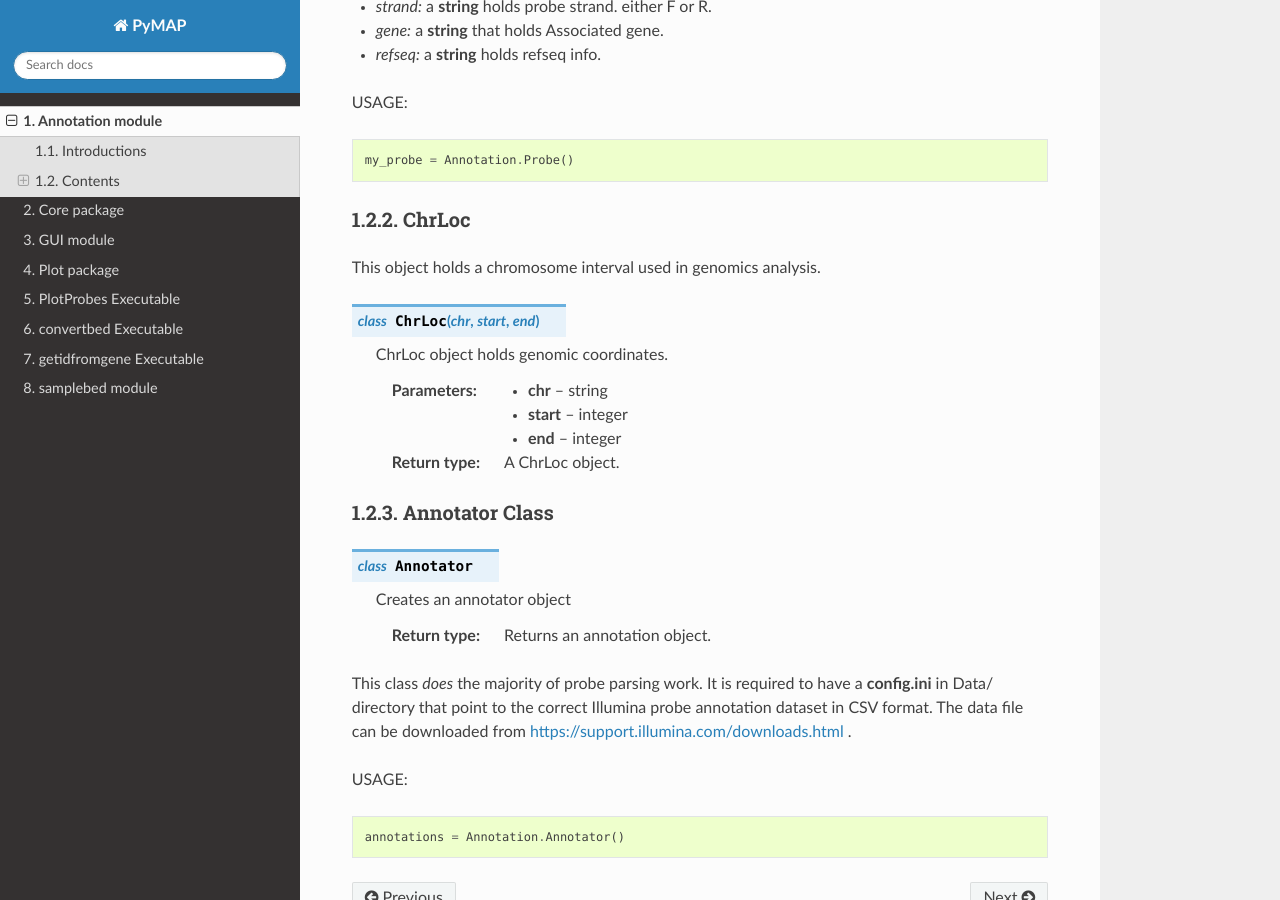
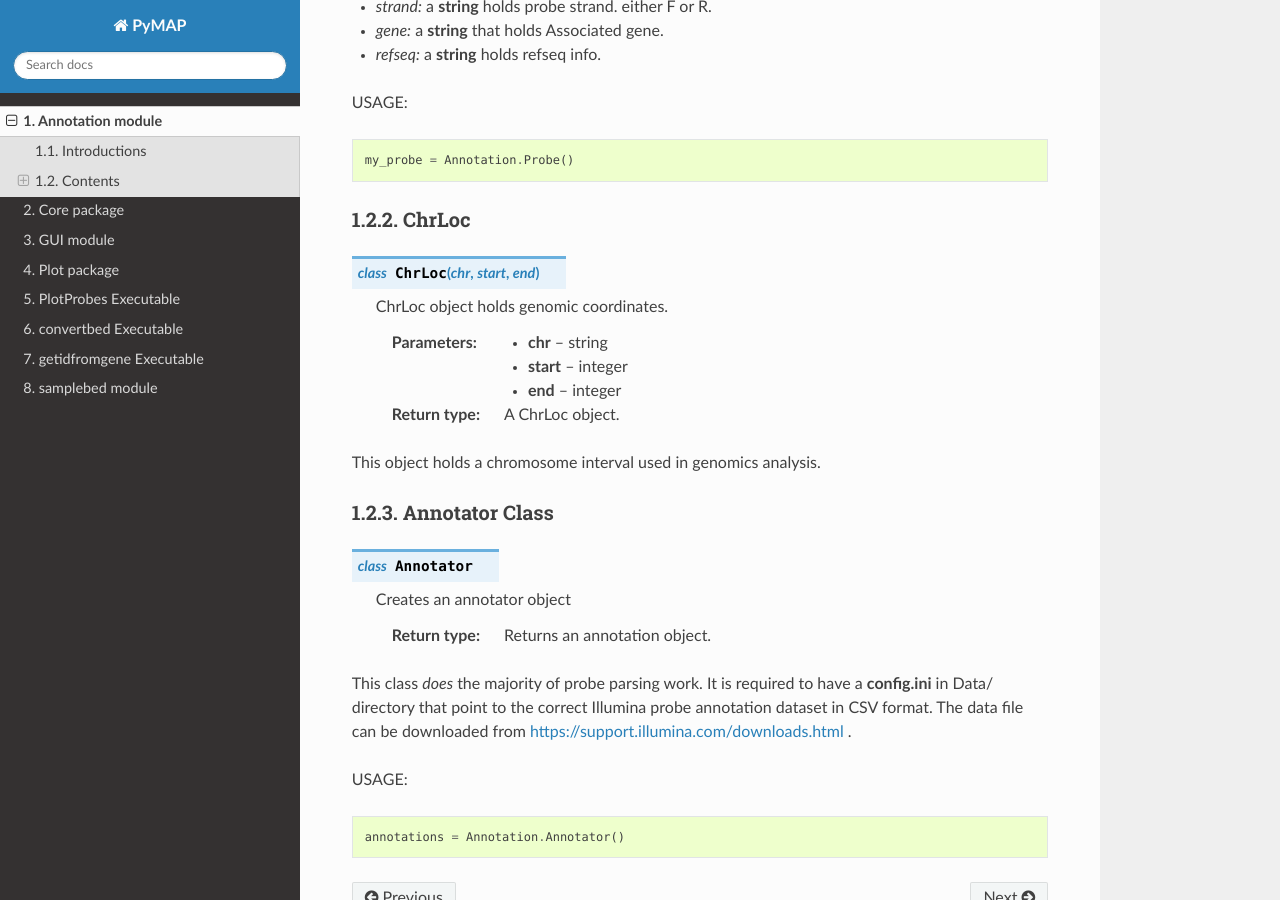
Before and after one commit to AminMahpour/PyMAP, a Sphinx documentation site: the page built from docs/Annotation.rst, in a window 1280 px wide and 900 px high, scrolled down 543 px. Built offline with Sphinx 7.4.7 and the Read the Docs theme 2.0.0, drawn with Linux system fonts in a browser that asks for light colours; part of the change alters nothing that is shown.

Commit message:
updated documentations.

```diff
--- a/docs/Annotation.rst
+++ b/docs/Annotation.rst
@@ -30,8 +30,6 @@ USAGE:
 
 ChrLoc
 ^^^^^^
-This object holds a chromosome interval used in genomics analysis.
-
 
 .. class:: ChrLoc(chr, start, end)
 
@@ -41,6 +39,8 @@ This object holds a chromosome interval used in genomics analysis.
    :param start: integer
    :param end: integer
    :rtype: A ChrLoc object.
+
+This object holds a chromosome interval used in genomics analysis.
 
 
 Annotator Class
```
